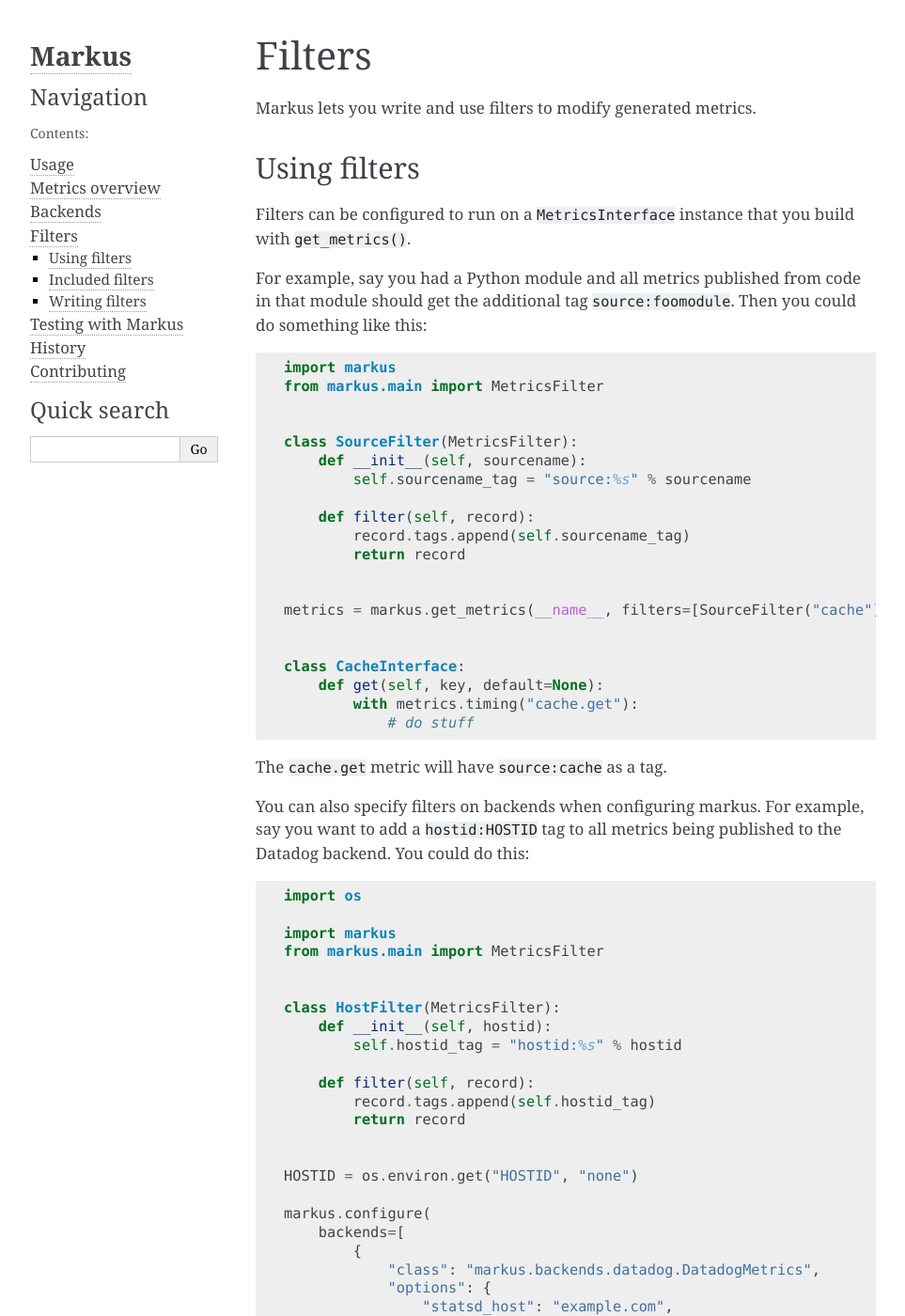
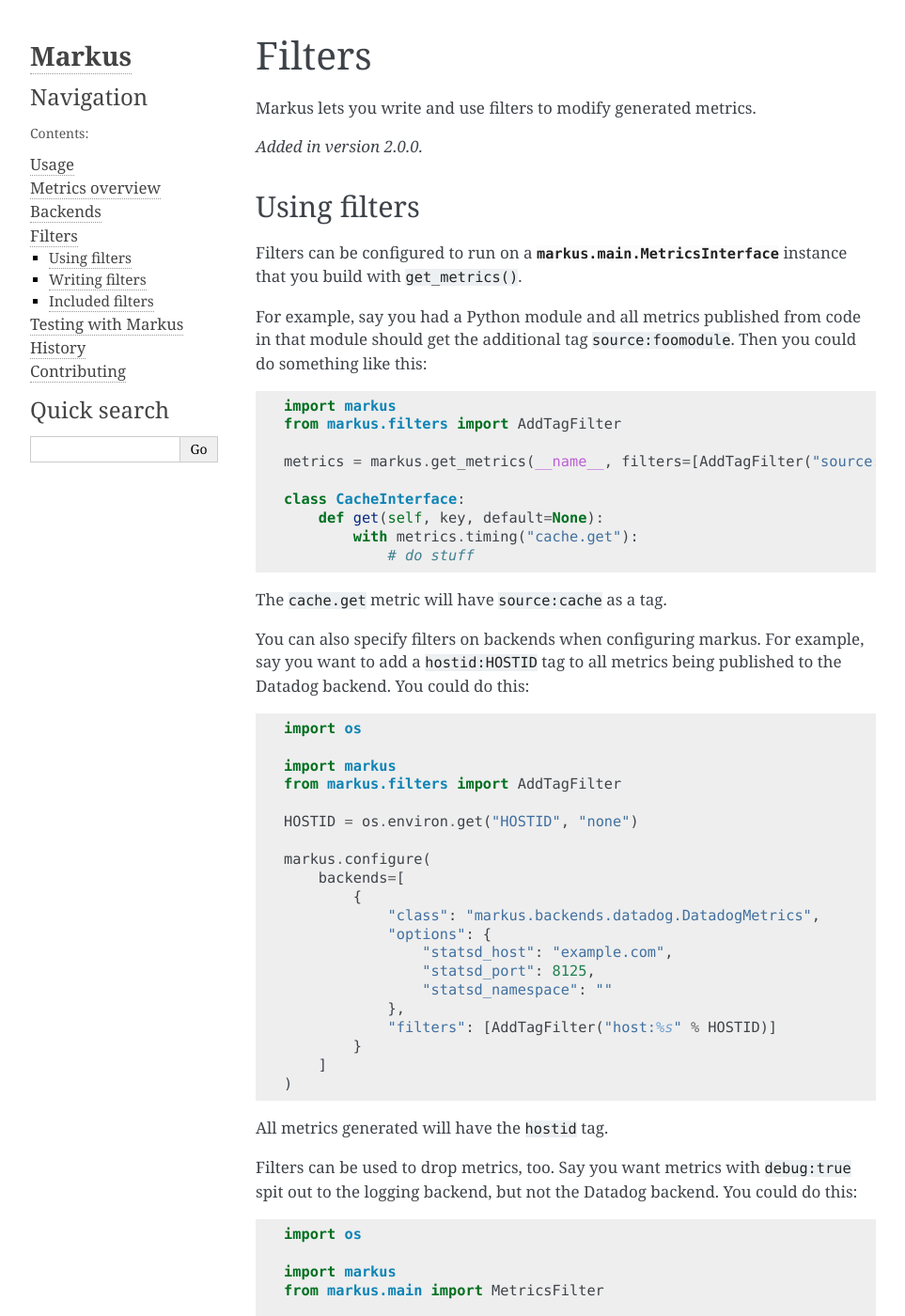
Before and after one commit to willkg/markus, a Sphinx documentation site: the page built from docs/filters.rst, in a window 1280 px wide and 1400 px high. Shown: the whole window at 94% size, without its empty margins (148-1111 px from the left). Built offline with Sphinx 7.4.7, drawn with Linux system fonts in a browser that asks for light colours; some of the changed text lies outside the part shown.

Commit message:
Improve filter documentation
This improves the filter documentation by making the return of
``filter`` clearer, adding helpful links, and cleaning up the examples
so they're more focused.

```diff
--- a/docs/filters.rst
+++ b/docs/filters.rst
@@ -4,32 +4,23 @@
 
 Markus lets you write and use filters to modify generated metrics.
 
+.. versionadded:: 2.0.0
+
 
 Using filters
 =============
 
-Filters can be configured to run on a ``MetricsInterface`` instance
-that you build with ``get_metrics()``.
+Filters can be configured to run on a :py:class:`markus.main.MetricsInterface`
+instance that you build with ``get_metrics()``.
 
 For example, say you had a Python module and all metrics published from code
 in that module should get the additional tag ``source:foomodule``. Then you
 could do something like this::
 
     import markus
-    from markus.main import MetricsFilter
+    from markus.filters import AddTagFilter
 
-
-    class SourceFilter(MetricsFilter):
-        def __init__(self, sourcename):
-            self.sourcename_tag = "source:%s" % sourcename
-
-        def filter(self, record):
-            record.tags.append(self.sourcename_tag)
-            return record
-
-
-    metrics = markus.get_metrics(__name__, filters=[SourceFilter("cache")])
-
+    metrics = markus.get_metrics(__name__, filters=[AddTagFilter("source:cache")])
 
     class CacheInterface:
         def get(self, key, default=None):
@@ -46,17 +37,7 @@
     import os
 
     import markus
-    from markus.main import MetricsFilter
-
-
-    class HostFilter(MetricsFilter):
-        def __init__(self, hostid):
-            self.hostid_tag = "hostid:%s" % hostid
-
-        def filter(self, record):
-            record.tags.append(self.hostid_tag)
-            return record
-
+    from markus.filters import AddTagFilter
 
     HOSTID = os.environ.get("HOSTID", "none")
 
@@ -69,7 +50,7 @@
                     "statsd_port": 8125,
                     "statsd_namespace": ""
                 },
-                "filters": [HostFilter(HOSTID)]
+                "filters": [AddTagFilter("host:%s" % HOSTID)]
             }
         ]
     )
@@ -84,7 +65,6 @@
 
     import markus
     from markus.main import MetricsFilter
-
 
     class DropDebugFilter(MetricsFilter):
         def filter(self, record):
@@ -113,31 +93,24 @@
 Metrics generated with ``debug:true`` will show up in the logs, but not get
 sent to the Datadog backend.
 
-.. versionadded:: 2.0.0
-
-
-Included filters
-================
-
-Markus includes one filter for the common case of adding tags to all metrics
-generated by a metrics interface.
-
-.. autoclass:: markus.filters.AddTagFilter
-
 
 Writing filters
 ===============
 
-Filters subclass the ``markus.main.MetricsFilter`` class.
+Filters subclass the :py:class:`markus.main.MetricsFilter` class.
 
-All filters need to implement the ``.filter()`` method.
+All filters need to implement the ``.filter()`` method. The ``filter`` method
+takes :py:class:`markus.main.MetricsRecord` instance and either:
+
+1. returns the record,
+2. changes the record in place and returns the record,
+3. returns ``None`` signifying the record should be dropped
 
 This filter adds a host id tag to all outgoing metrics::
 
     import os
 
     from markus.main import MetricsFilter
-
 
     class HostFilter(MetricsFilter):
         def __init__(self):
@@ -157,3 +130,15 @@
             if "debug:true" in record.tags:
                 return
             return record
+
+
+.. autoclass:: markus.main.MetricsFilter
+
+
+Included filters
+================
+
+Markus includes one filter for the common case of adding tags to all metrics
+generated by a metrics interface.
+
+.. autoclass:: markus.filters.AddTagFilter
```
